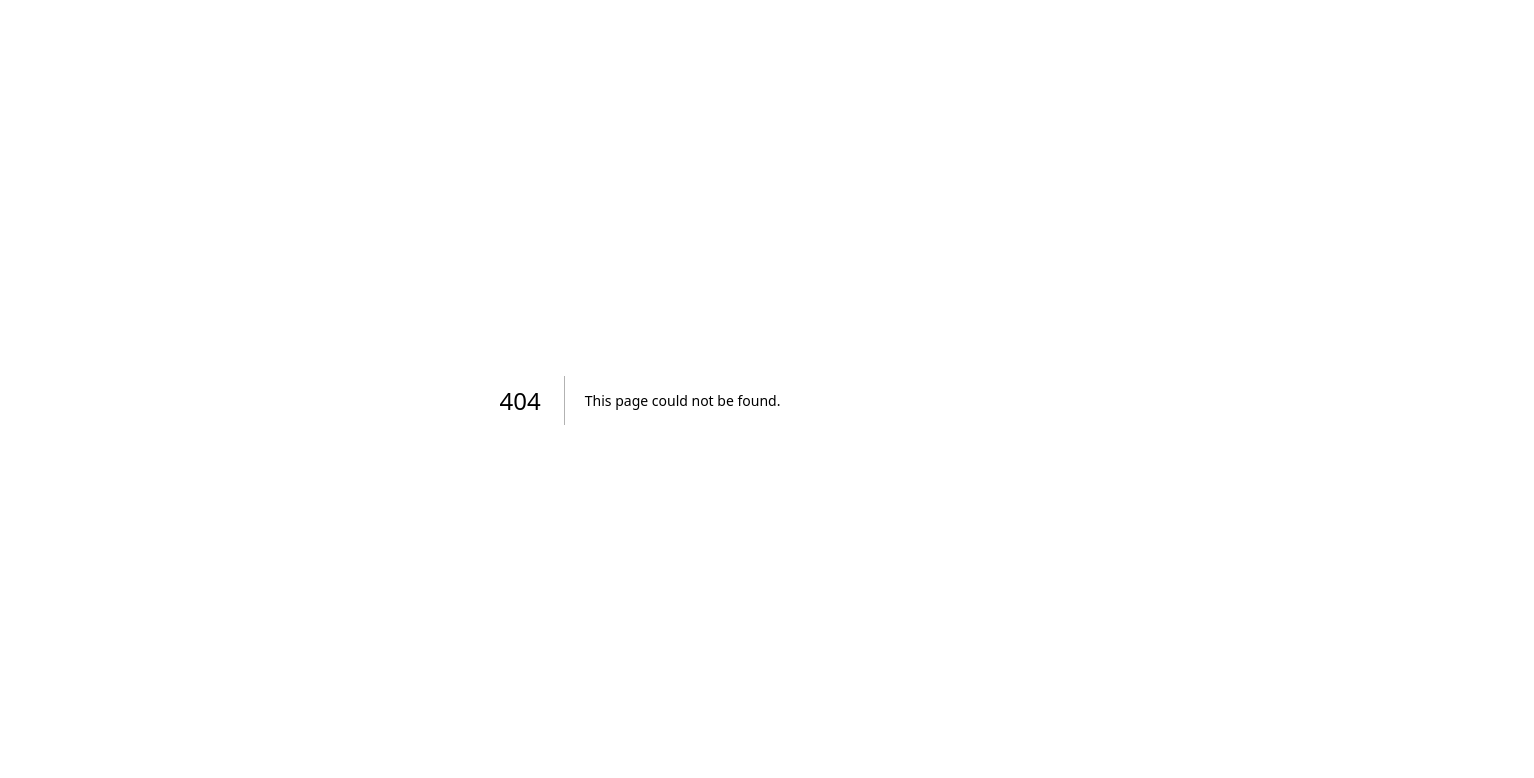
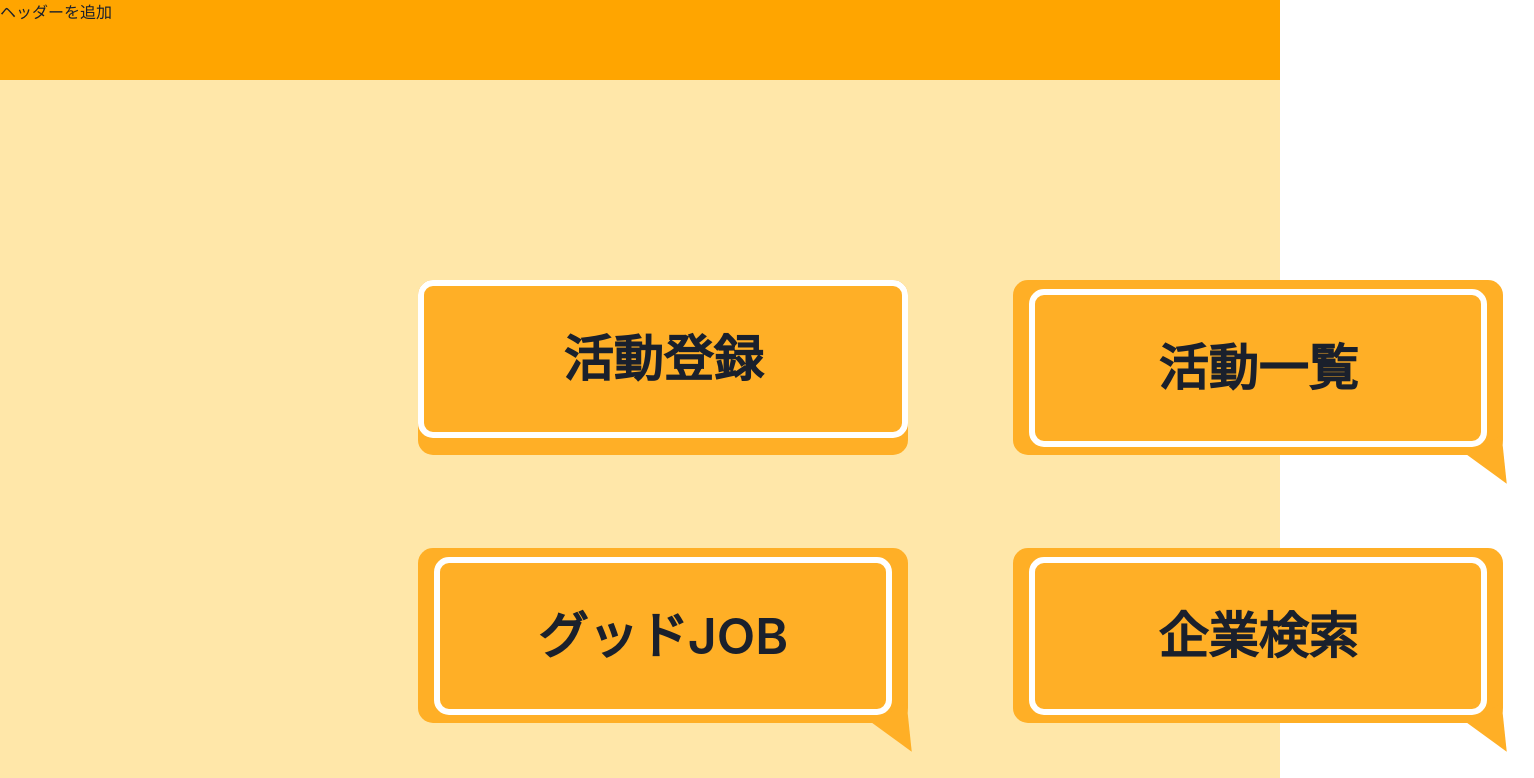
Before and after one commit to tama10171/next-recruit-app, a Next.js app: page /main in a window 1280 px wide. Before the commit this address had no page. Shown: the top 778 px of the page, 1534 px wide, since content can reach past the window. Built offline with nearby package versions, Linux system fonts and the light colour scheme.

Commit message:
メイン画面のUIの作成

```diff
--- /dev/null
+++ b/pages/main.tsx
@@ -0,0 +1,85 @@
+import { PageLayout } from '@/components/layouts/PageLayout'
+import { background, Box, Button, Center, color, FormControl, FormLabel, HStack, Input, Text } from '@chakra-ui/react'
+import Link from "next/link";
+
+export const Style = () => {
+    const buttonStyle = {
+      bg: 'orange'
+    };
+  };
+
+export default function MainPage() {
+  return (
+
+    <>
+        <PageLayout>
+            <style>{`
+                .mainlist {
+                    background-color: orange;
+                    background-color: #FFAF26;
+                    // border: 6px solid white;
+                    border-radius: 15px;
+                    width: 490px;
+                }
+                .mainlist:before{
+                    content: "";
+                    position: absolute;
+                    bottom: -38px;
+                    right: -30px;
+                    margin-top: -15px;
+                    border: 20px solid transparent;
+                    border-left: 45px solid #FFAF26;
+                    z-index: 0;
+                    -webkit-transform: rotate(60deg);
+                    transform: rotate(60deg);
+                }
+                .text{
+                    background-color: #FFAF26;
+                    width: 100%;
+                    border: 6px solid white;
+                    border-radius: 15px;
+                    font-size: 50px
+                }
+           `}</style>
+            <FormControl isRequired width={'100vw'} height={'10vh'} bg="orange">
+                <Text>ヘッダーを追加</Text>
+            </FormControl>
+            <FormControl isRequired width={'100vw'} height={'90vh'} paddingTop={'200px'}>
+                <HStack>
+                    <Link href="/">
+                        {/* <Button className="mainlist" width={'490px'} height={'175px'} marginLeft={'418px'}>活動登録</Button> */}
+                        <Box className="mainlist" height={'175px'} marginLeft={'418px'} marginBottom={'93px'}>
+                            <Button className="text" height={'158px'}>
+                                活動登録
+                            </Button>
+                        </Box>
+                    </Link>
+                    <Link href="/">
+                        <Button className="mainlist" height={'175px'} marginLeft={'97px'} marginBottom={'93px'}>
+                            <Button className="text" height={'158px'}>
+                                活動一覧
+                            </Button>
+                        </Button>
+                    </Link>
+                </HStack>
+                <HStack>
+                    <Link href="/">
+                        <Button className="mainlist" height={'175px'} marginLeft={'418px'}>
+                            <Button className="text" height={'158px'}>
+                                グッドJOB
+                            </Button>
+                        </Button>
+                    </Link>
+                    <Link href="/">
+                        <Button className="mainlist" height={'175px'} marginLeft={'97px'}>
+                            <Button className="text" height={'158px'}>
+                                企業検索
+                            </Button>
+                        </Button>
+                    </Link>
+                </HStack>
+            </FormControl>
+        </PageLayout>
+    </>
+  )
+}
```
